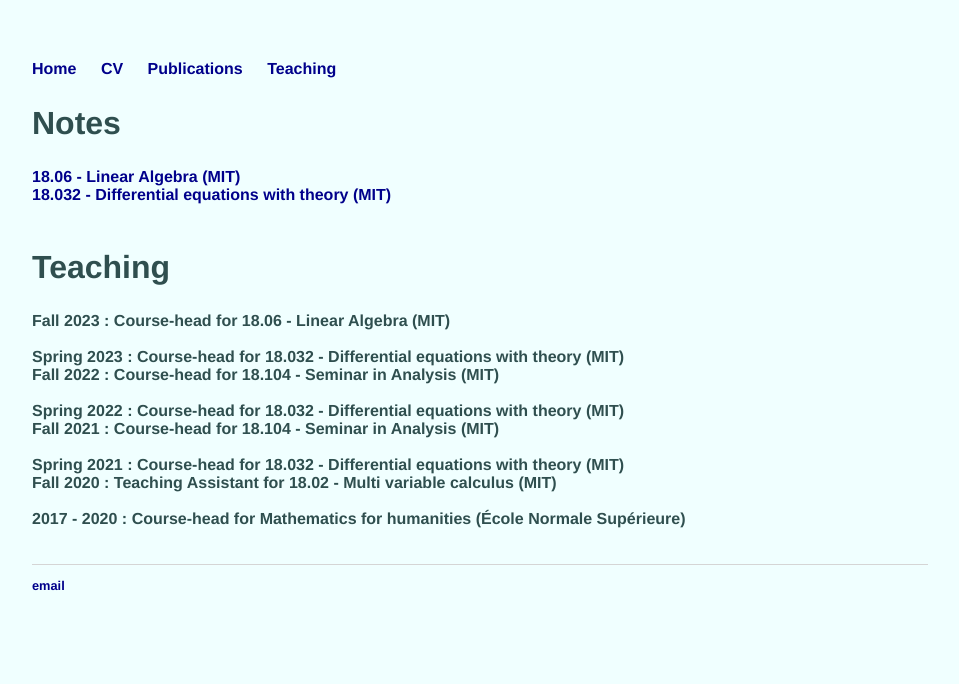
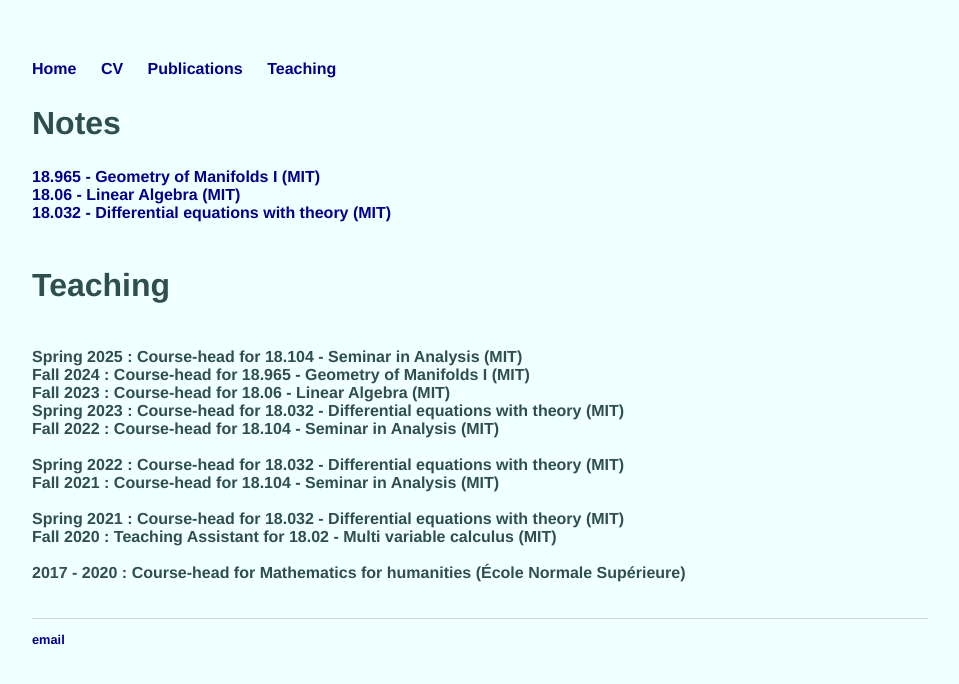
Before and after one commit to tristanozuch/tristanozuch.github.io, a Jekyll site: the page built from teaching/index.html, in a window 1280 px wide. Shown: the top 684 px of the page, without its empty margins (160-1119 px from the left). Built offline with Jekyll 4.4.1, drawn with Linux system fonts in a browser that asks for light colours.

Commit message:
Update index.html

```diff
--- a/teaching/index.html
+++ b/teaching/index.html
@@ -1,8 +1,12 @@
 ---
 layout: default
-title: Teaching
+title: Teaching Notes
 ---
 <h2> Notes </h2>
+<b><a href="Recap_18_06 (10).pdf">18.965 - Geometry of Manifolds I (MIT) </a></b>
+<br/>
+
+
 <b><a href="Recap_18_06 (10).pdf">18.06 - Linear Algebra (MIT) </a></b>
 <br/>
 
@@ -14,9 +18,12 @@ title: Teaching
 
 <h2> Teaching </h2>
 
+<br/>
+<b>Spring 2025 : Course-head for 18.104 - Seminar in Analysis (MIT)</b>
+<br/>
+<b>Fall 2024 : Course-head for 18.965 - Geometry of Manifolds I (MIT)</b>
+<br/>
 <b>Fall 2023 : Course-head for 18.06 - Linear Algebra (MIT)</b>
-<br/>
-
 <br/>
 <b>Spring 2023 : Course-head for 18.032 - Differential equations with theory (MIT)</b>
 <br/>
```
